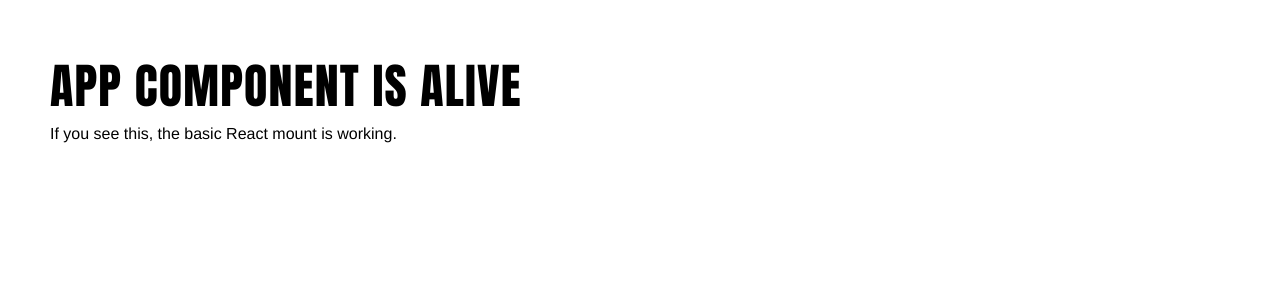
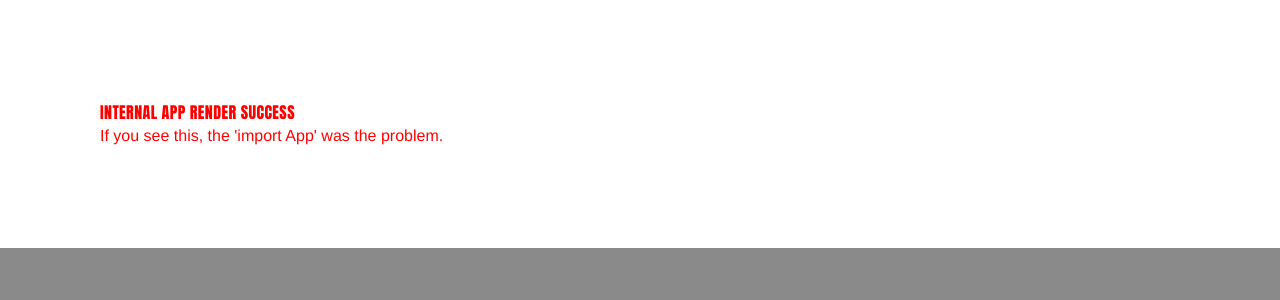
Before and after one commit to iamShaaan/wear-triad-ecommerce, a React (Vite) app: page / in a window 1280 px wide. Shown: the top 300 px of the page. Built offline with nearby package versions, Linux system fonts and the light colour scheme; no server answers.

Commit message:
Debug: Inline App component into main.tsx for ultimate isolation

```diff
--- a/src/main.tsx
+++ b/src/main.tsx
@@ -2,23 +2,32 @@ console.log("DEBUG: Entry Point Executing");
 
 import React from 'react'
 import ReactDOM from 'react-dom/client'
-import App from './App.tsx'
 import './index.css'
 
-console.log("DEBUG: Imports Loaded");
+// Inline App definition for ultimate isolation
+function App() {
+    console.log("DEBUG: Internal App Rendering");
+    return (
+        <div style={{ padding: '100px', background: 'white', color: 'red' }}>
+            <h1>INTERNAL APP RENDER SUCCESS</h1>
+            <p>If you see this, the 'import App' was the problem.</p>
+        </div>
+    );
+}
+
+console.log("DEBUG: Internal App Defined");
 
 const root = document.getElementById('root');
 if (root) {
     try {
-        ReactDOM.createRoot(root).render(
-            <React.StrictMode>
-                <App />
-            </React.StrictMode>
-        );
-        console.log("DEBUG: Render Called");
+        console.log("DEBUG: Calling createRoot");
+        const reactRoot = ReactDOM.createRoot(root);
+        console.log("DEBUG: Calling render");
+        reactRoot.render(<App />);
+        console.log("DEBUG: Render Call Finished");
     } catch (e) {
-        console.error("DEBUG: Render Error", e);
-        root.innerHTML = `<div style="padding: 20px; color: red;"><h1>RENDER ERROR</h1><pre>${e}</pre></div>`;
+        console.error("DEBUG: Render Fatal Error", e);
+        root.innerHTML = `<div style="color: red;"><h1>FATAL RENDER ERROR</h1><pre>${e}</pre></div>`;
     }
 } else {
     console.error("DEBUG: Root Not Found");
```
